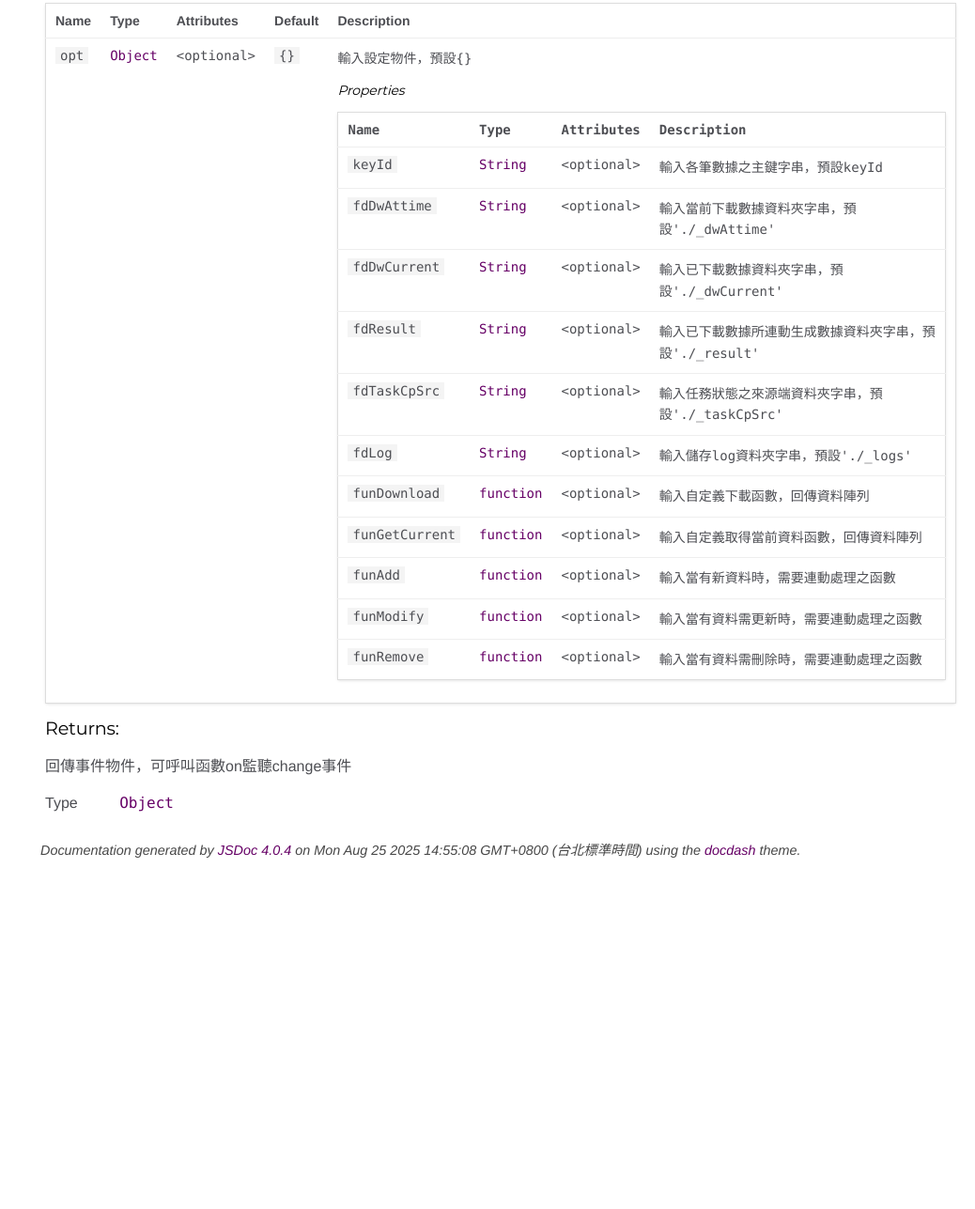
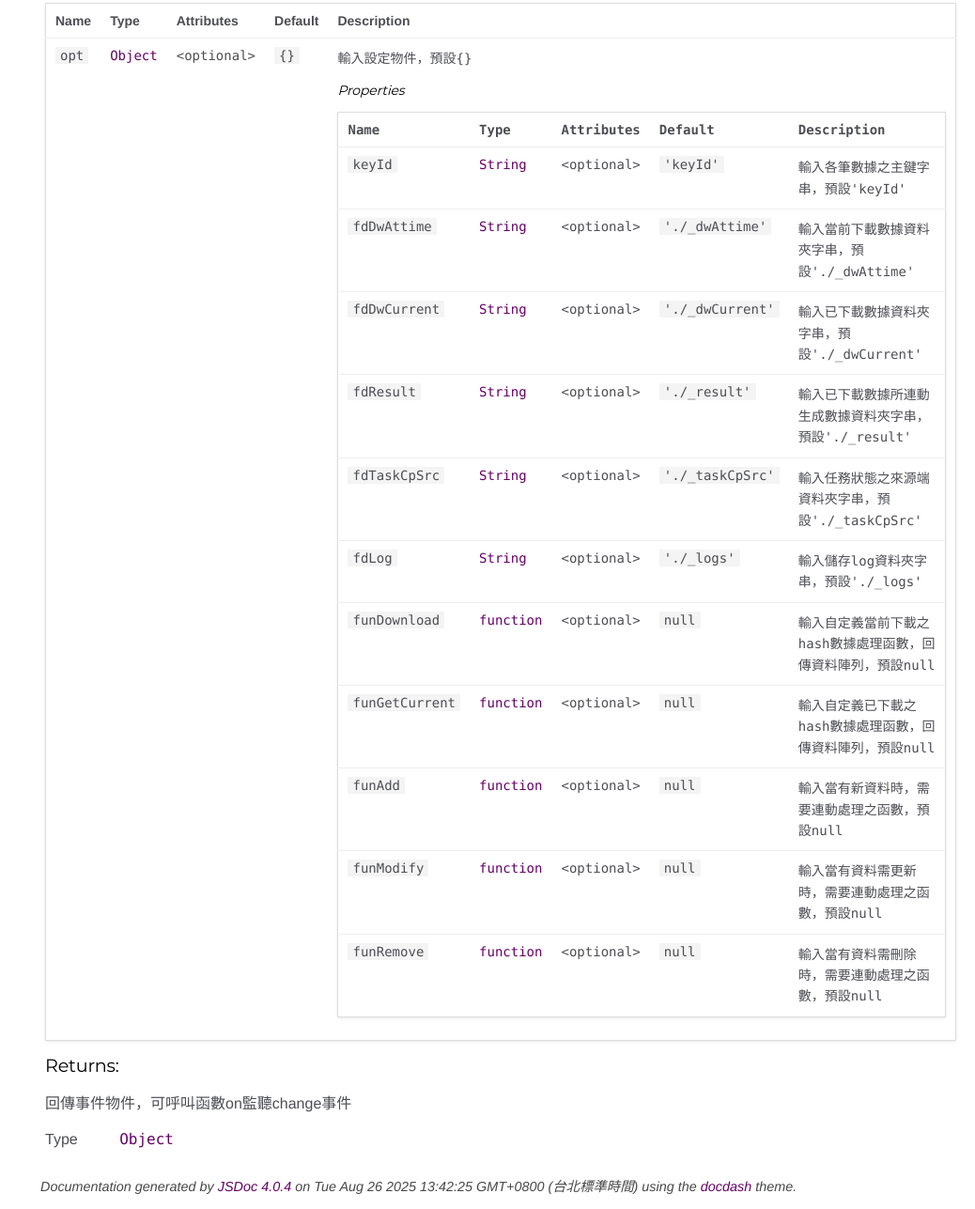
Before and after one commit to yuda-lyu/w-dwdata-builder, a website: page docs/global.html in a window 1280 px wide. Shown: the part 2970-4257 px from the top of the page at 94% size, without its empty margins (242-1280 px from the left). Before the commit the page ends 3899 px from the top, so only its background shows below. Drawn offline with Linux system fonts and the light colour scheme.

Commit message:
modify: doc.

```diff
--- a/docs/global.html
+++ b/docs/global.html
@@ -416,6 +416,8 @@ ev.on('change', (msg) => {
 
 
 
+        <th>Default</th>
+
 
         <th class="last">Description</th>
     </tr>
@@ -452,8 +454,14 @@ ev.on('change', (msg) => {
 
 
 
+                <td class="default">
 
-            <td class="description last"><p>輸入各筆數據之主鍵字串，預設keyId</p></td>
+                    <code>'keyId'</code>
+
+                </td>
+
+
+            <td class="description last"><p>輸入各筆數據之主鍵字串，預設'keyId'</p></td>
         </tr>
 
 
@@ -485,6 +493,12 @@ ev.on('change', (msg) => {
                 </td>
 
 
+
+                <td class="default">
+
+                    <code>'./_dwAttime'</code>
+
+                </td>
 
 
             <td class="description last"><p>輸入當前下載數據資料夾字串，預設'./_dwAttime'</p></td>
@@ -520,6 +534,12 @@ ev.on('change', (msg) => {
 
 
 
+                <td class="default">
+
+                    <code>'./_dwCurrent'</code>
+
+                </td>
+
 
             <td class="description last"><p>輸入已下載數據資料夾字串，預設'./_dwCurrent'</p></td>
         </tr>
@@ -553,6 +573,12 @@ ev.on('change', (msg) => {
                 </td>
 
 
+
+                <td class="default">
+
+                    <code>'./_result'</code>
+
+                </td>
 
 
             <td class="description last"><p>輸入已下載數據所連動生成數據資料夾字串，預設'./_result'</p></td>
@@ -588,6 +614,12 @@ ev.on('change', (msg) => {
 
 
 
+                <td class="default">
+
+                    <code>'./_taskCpSrc'</code>
+
+                </td>
+
 
             <td class="description last"><p>輸入任務狀態之來源端資料夾字串，預設'./_taskCpSrc'</p></td>
         </tr>
@@ -621,6 +653,12 @@ ev.on('change', (msg) => {
                 </td>
 
 
+
+                <td class="default">
+
+                    <code>'./_logs'</code>
+
+                </td>
 
 
             <td class="description last"><p>輸入儲存log資料夾字串，預設'./_logs'</p></td>
@@ -656,8 +694,14 @@ ev.on('change', (msg) => {
 
 
 
+                <td class="default">
 
-            <td class="description last"><p>輸入自定義下載函數，回傳資料陣列</p></td>
+                    <code>null</code>
+
+                </td>
+
+
+            <td class="description last"><p>輸入自定義當前下載之hash數據處理函數，回傳資料陣列，預設null</p></td>
         </tr>
 
 
@@ -690,8 +734,14 @@ ev.on('change', (msg) => {
 
 
 
+                <td class="default">
 
-            <td class="description last"><p>輸入自定義取得當前資料函數，回傳資料陣列</p></td>
+                    <code>null</code>
+
+                </td>
+
+
+            <td class="description last"><p>輸入自定義已下載之hash數據處理函數，回傳資料陣列，預設null</p></td>
         </tr>
 
 
@@ -724,8 +774,14 @@ ev.on('change', (msg) => {
 
 
 
+                <td class="default">
 
-            <td class="description last"><p>輸入當有新資料時，需要連動處理之函數</p></td>
+                    <code>null</code>
+
+                </td>
+
+
+            <td class="description last"><p>輸入當有新資料時，需要連動處理之函數，預設null</p></td>
         </tr>
 
 
@@ -758,8 +814,14 @@ ev.on('change', (msg) => {
 
 
 
+                <td class="default">
 
-            <td class="description last"><p>輸入當有資料需更新時，需要連動處理之函數</p></td>
+                    <code>null</code>
+
+                </td>
+
+
+            <td class="description last"><p>輸入當有資料需更新時，需要連動處理之函數，預設null</p></td>
         </tr>
 
 
@@ -792,8 +854,14 @@ ev.on('change', (msg) => {
 
 
 
+                <td class="default">
 
-            <td class="description last"><p>輸入當有資料需刪除時，需要連動處理之函數</p></td>
+                    <code>null</code>
+
+                </td>
+
+
+            <td class="description last"><p>輸入當有資料需刪除時，需要連動處理之函數，預設null</p></td>
         </tr>
 
 
@@ -868,7 +936,7 @@ ev.on('change', (msg) => {
 <br class="clear">
 
 <footer>
-    Documentation generated by <a href="https://github.com/jsdoc3/jsdoc">JSDoc 4.0.4</a> on Mon Aug 25 2025 14:55:08 GMT+0800 (台北標準時間) using the <a href="https://github.com/clenemt/docdash">docdash</a> theme.
+    Documentation generated by <a href="https://github.com/jsdoc3/jsdoc">JSDoc 4.0.4</a> on Tue Aug 26 2025 13:42:25 GMT+0800 (台北標準時間) using the <a href="https://github.com/clenemt/docdash">docdash</a> theme.
 </footer>
 
 <script>prettyPrint();</script>
--- a/package.json
+++ b/package.json
@@ -1,6 +1,6 @@
 {
   "name": "w-dwdata-builder",
-  "version": "1.0.11",
+  "version": "1.0.12",
   "main": "dist/w-dwdata-builder.umd.js",
   "dependencies": {
     "lodash-es": "^4.17.21",
```
Also changed, not shown: docs/WDwdataBuilder.mjs.html (+12 -12 lines), docs/index.html (+1 -1 lines), src/WDwdataBuilder.mjs (+11 -11 lines), dist/w-dwdata-builder.umd.js.
